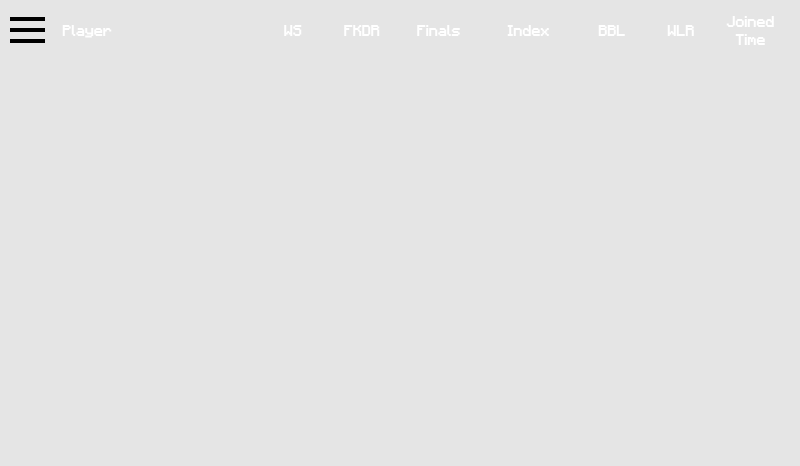
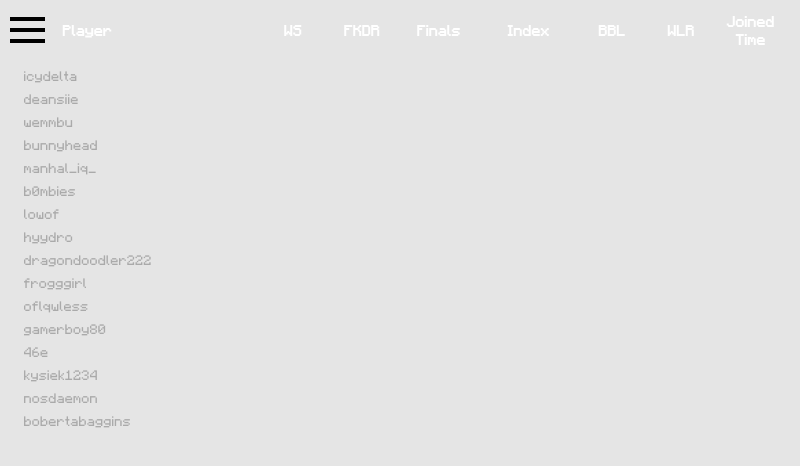
Before and after one commit to simoniacbrush42/stats_overlay, an Electron app: page src/bedwars.html in a window 800 px wide. Drawn offline with Linux system fonts and the light colour scheme; no server answers; grey boxes are pictures that could not be loaded.

Commit message:
nick stuff started

```diff
--- a/src/bedwars.html
+++ b/src/bedwars.html
@@ -45,6 +45,11 @@
             <li>
                 <form action="index.html">
                     <button>Select Client</button>
+                </form>
+            </li>
+            <li>
+                <form action="index.html">
+                    <button>About</button>
                 </form>
             </li>
         </ul>
@@ -260,16 +265,16 @@
             });
         }
         */
-        names = ["icydelta,", "deansiie,", "wemmbu,", "bunnyhead,", "manhal_iq_,", "b0mbies,", "lowof,", "hyydro,", "dragondoodler222,", "frogggirl,", "oflqwless,", "gamerboy80,", "46e,", "kysiek1234,", "nosdaemon,", "defenderrush"]
+        names = ["icydelta,", "deansiie,", "wemmbu,", "bunnyhead,", "manhal_iq_,", "b0mbies,", "lowof,", "hyydro,", "dragondoodler222,", "frogggirl,", "oflqwless,", "gamerboy80,", "46e,", "kysiek1234,", "nosdaemon,", "bobertabaggins"]
 
         //table_body.innerHTML = "";
 
-        // for (ind in names) {
-        //     let name = names[ind].replace(",", "");
-        //     getData(name);
-        //     //console.log(arr)
-        //     //stats.push(arr)
-        // }
+        for (ind in names) {
+            let name = names[ind].replace(",", "");
+            getData(name);
+            //console.log(arr)
+            //stats.push(arr)
+        }
         // setTimeout(function () {
         //     removePlayer("lowof")
         // }, 5000);
@@ -702,6 +707,36 @@
                         });
                 })
                 .catch((error) => {
+                    console.log(name)
+                    console.log("NICKED")
+                    rank_color = "#AAAAAA"
+                    const table_body = document.querySelector('tbody');
+                    let ign = document.createElement("td")
+                    //ign.style.objectPosition = "center top"
+                    ign.classList.add("names");
+                    let im_span = document.createElement("span")
+                    im_span.style.paddingRight = "5px"
+                    let im = document.createElement("img")
+                    //im.src = "/images/warning.png"
+                    im.src = "https://image.similarpng.com/very-thumbnail/2021/06/Attention-sign-icon.png"
+                    im.width = "15px"
+                    im.length = "15px"
+                    im_span.appendChild(im)
+                    //span.style.float = "none"
+                    ign_span = document.createElement("span")
+                    ign_span.textContent = name
+                    ign_span.style.color = "#AAAAAA"
+
+                    ign.appendChild(im_span)
+                    ign.appendChild(ign_span)
+
+
+
+                    const tr = document.createElement("tr");
+                    tr.style.paddingBottom = "100px"
+                    //ign.style.textAlign = 'left';
+                    tr.appendChild(ign)
+                    table_body.appendChild(tr)
                     //console.log('err')
                     /*stats.push(name, 'NICKED', 'NICKED', 'NICKED', 'NICKED', "NICKED",
                         'NICKED', 'NICKED', 'NICKED'
--- a/src/index.css
+++ b/src/index.css
@@ -42,7 +42,7 @@ body {
   background: none;
   color: #fff;
   font-size: 20px;
-  padding: 20px 20px;
+  padding: 19px 20px;
   border: none;
   width: 100%;
 }
--- a/src/index.js
+++ b/src/index.js
@@ -21,7 +21,7 @@ const createWindow = () => {
     transparent:true,
     frame: false,
     movable: true,
-    backgroundColor: '#59000000',
+    //backgroundColor: '#59000000',
     webPreferences: {
       nodeIntegration: true,
       contextIsolation: false,
```
Also changed, not shown: src/images/warning.png (added).
